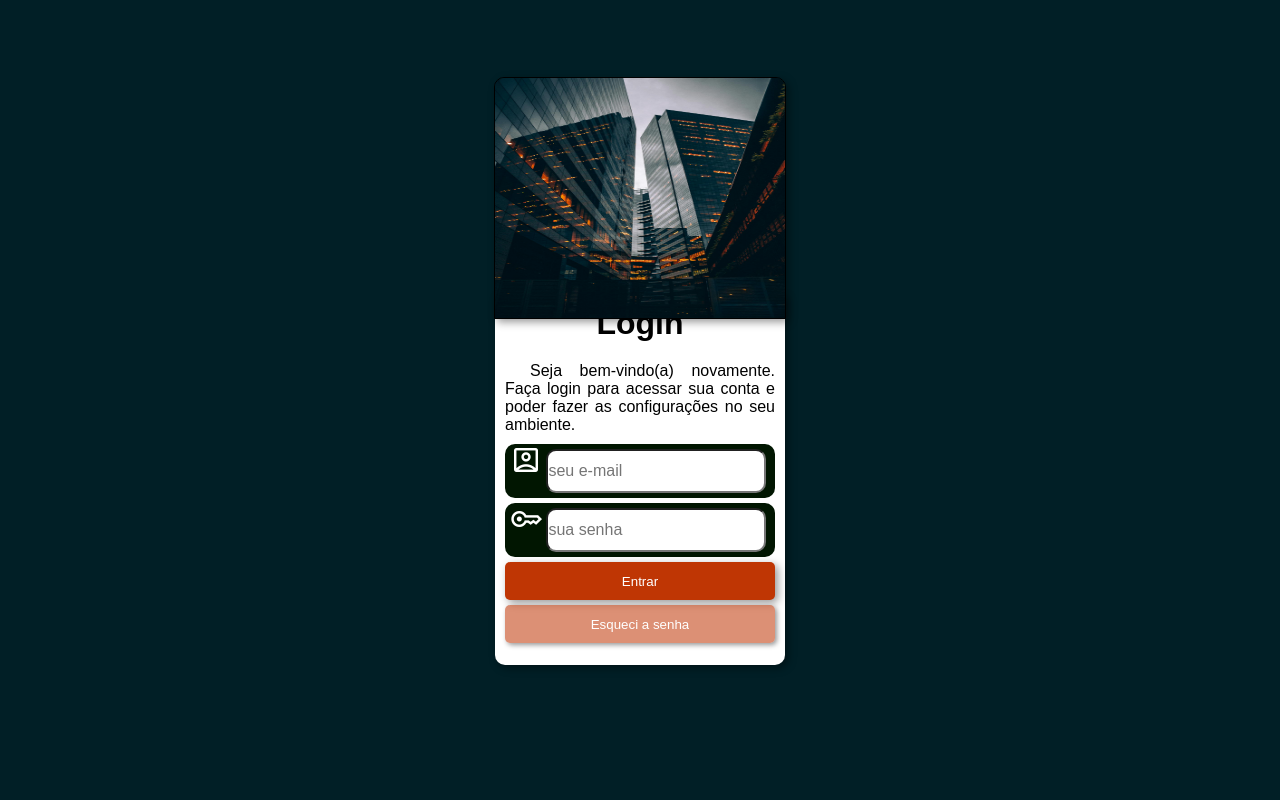
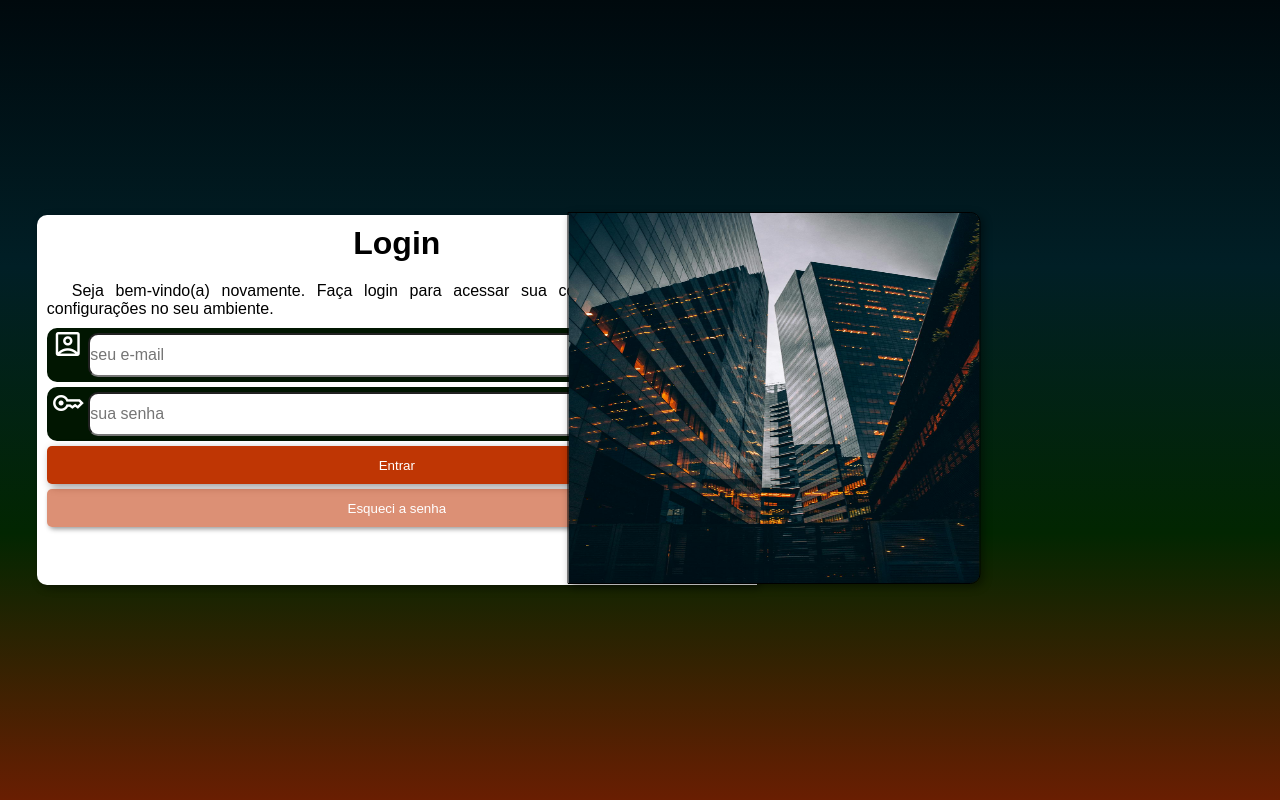
Before and after one commit to albanoeraldo/projeto-login-eraldo, a plain HTML site: page index.html in a window 1280 px wide. Drawn offline with nearby package versions, Linux system fonts and the light colour scheme.

Commit message:
faltou umas coisas mais ta bem show

```diff
--- a/estilos/media.css
+++ b/estilos/media.css
@@ -2,13 +2,8 @@
 
 @media screen and (min-width: 768px) and (max-width: 1200px){ /* TABLET */
     body {
-        background-image: linear-gradient(to bottom, #00090D, #011F26, #022601, #BF3604);
-        background-repeat: no-repeat;
-        width: 100vw;
-    }
-
-    main {
-        position: static;
+        background-image: linear-gradient(to bottom, #00090D, #011F26, #022601);
+        background-attachment: fixed;
     }
 
     #quadrado {
@@ -35,3 +30,38 @@
         box-shadow: 3px 3px 8px rgba(0, 0, 0, 0.411);
     }
 }
+
+@media screen and (min-width: 1201px) {
+    body {
+        background-image: linear-gradient(to bottom, #00090D, #011F26, #022601, #691e02);
+        background-attachment: fixed;
+    }
+
+    main {
+        position: absolute;
+    }
+
+    #quadrado {
+        position: absolute;
+        width: 700px;
+        height: 350px;
+        top: 50%;
+        left: 31%;
+        transform: translate(-50%, -50%);
+        border-radius: 10px 0px 0px 10px;
+        box-shadow: 3px 3px 8px rgba(0, 0, 0, 0.411)
+    }
+
+    #img {
+        top: 50%;
+        left: 60.5%;
+        transform: translate(-50%, -50%);
+    }
+
+    #predio {
+        width: 411px;
+        height: 370px;
+        border-radius: 0px 10px 10px 0px;
+        box-shadow: 3px 3px 8px rgba(0, 0, 0, 0.411);
+    }
+}
```
